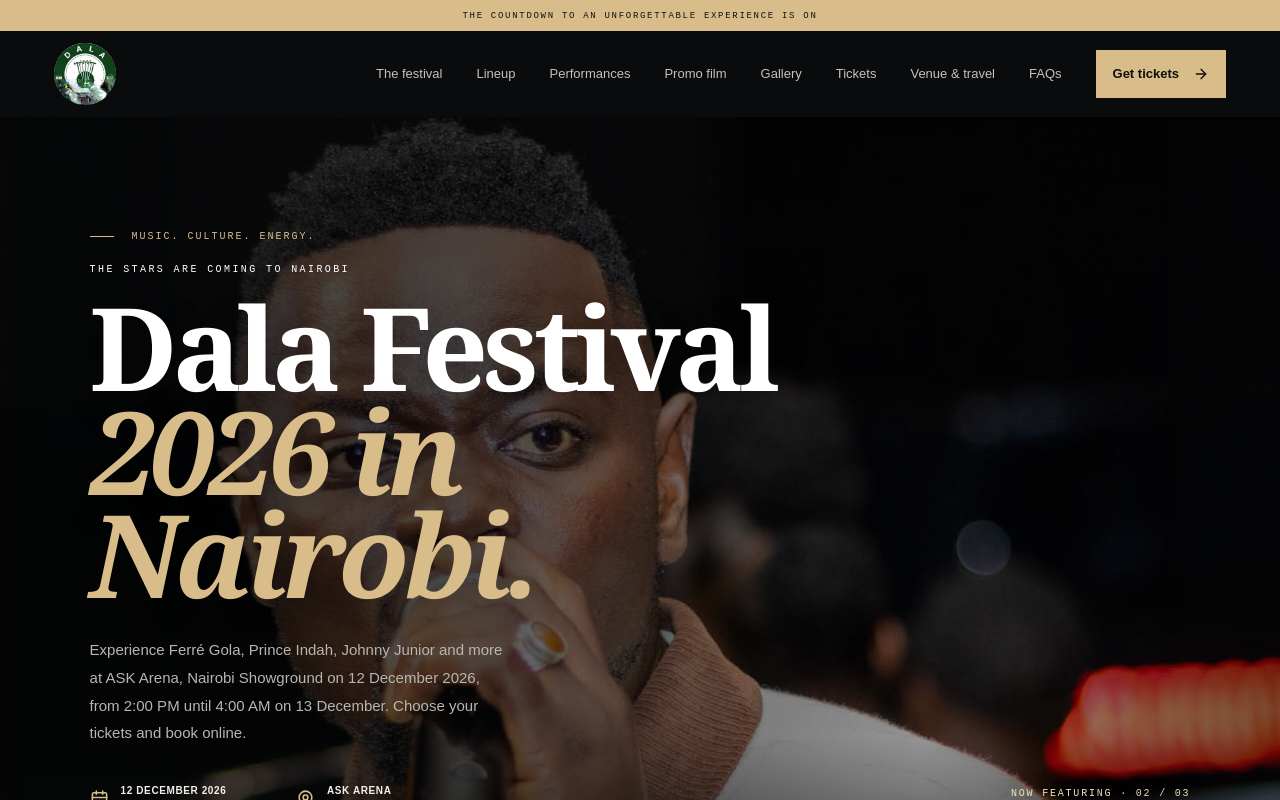
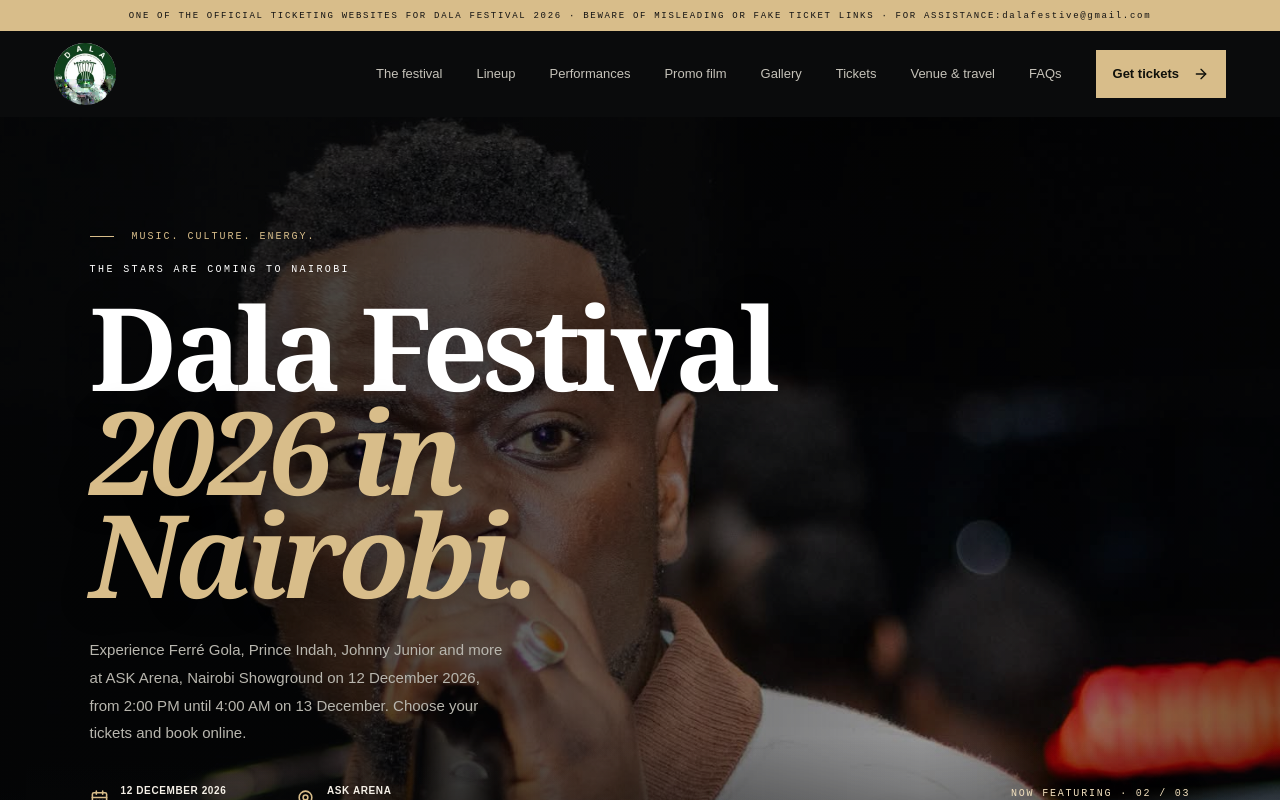
Before and after one commit to robinsonb254/dala-festival-ticketing, a Next.js app: page / in a window 1280 px wide. Shown: the top 800 px of the page. Built offline with nearby package versions, Linux system fonts and the light colour scheme.

Commit message:
Add official ticketing and fake-link safety notice

```diff
--- a/app/page.tsx
+++ b/app/page.tsx
@@ -138,7 +138,7 @@ export default function Home() {
     <>
       <a className="skip-link" href="#main-content">Skip to content</a>
       <main id="main-content">
-      <div className="announcement">THE COUNTDOWN TO AN UNFORGETTABLE EXPERIENCE IS ON</div>
+      <div className="announcement">ONE OF THE OFFICIAL TICKETING WEBSITES FOR DALA FESTIVAL 2026 · BEWARE OF MISLEADING OR FAKE TICKET LINKS · FOR ASSISTANCE: <a href="mailto:dalafestive@gmail.com">dalafestive@gmail.com</a></div>
       <header className="nav-wrap">
         <a className="brand" href="#" aria-label="Dala Festival home"><Image src="/dala-festival-logo.webp" alt="Dala Festival" width={62} height={62} priority className="brand-logo" /></a>
         <button className="menu-toggle" type="button" onClick={() => setMobileOpen(!mobileOpen)} aria-label="Toggle navigation" aria-expanded={mobileOpen} aria-controls="main-navigation">{mobileOpen ? <X /> : <Menu />}</button>
```
